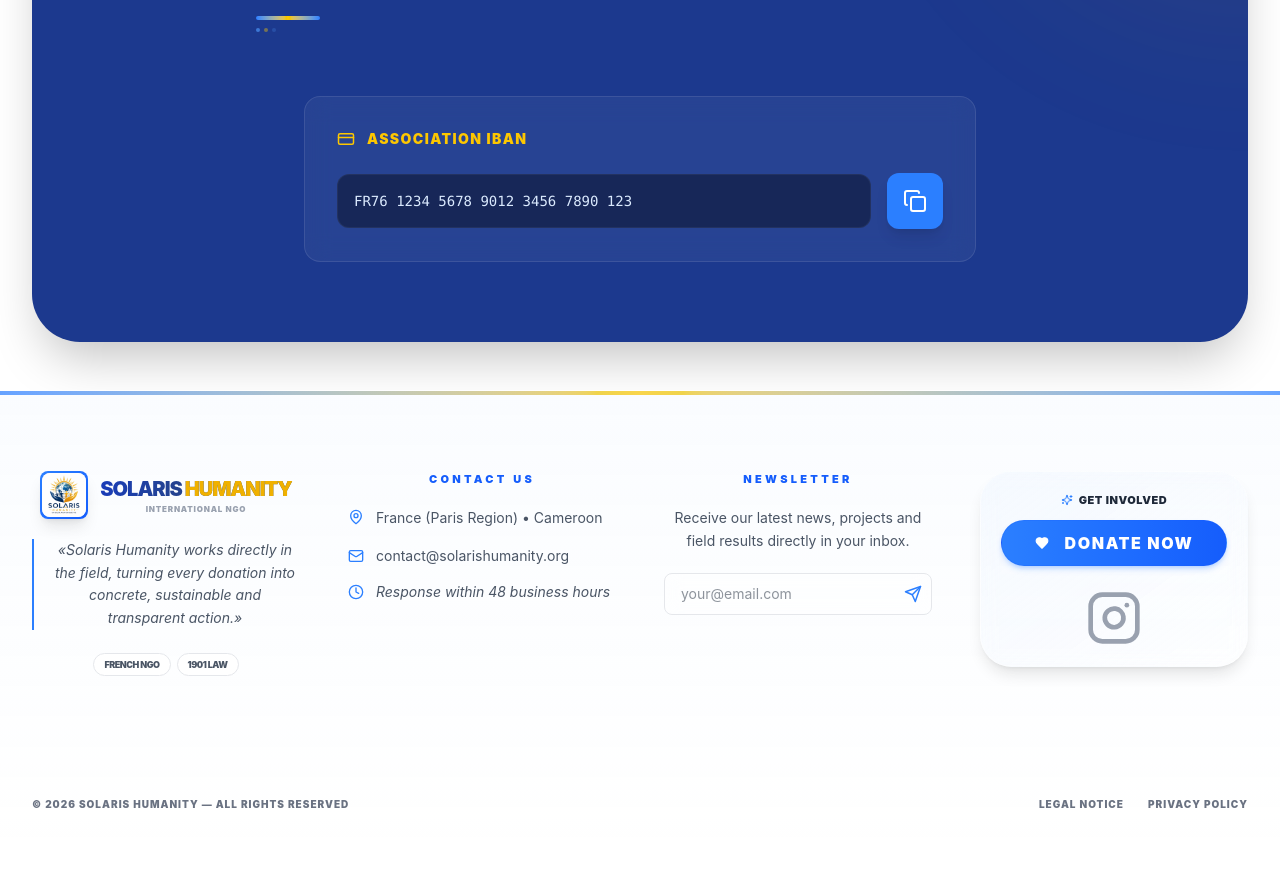
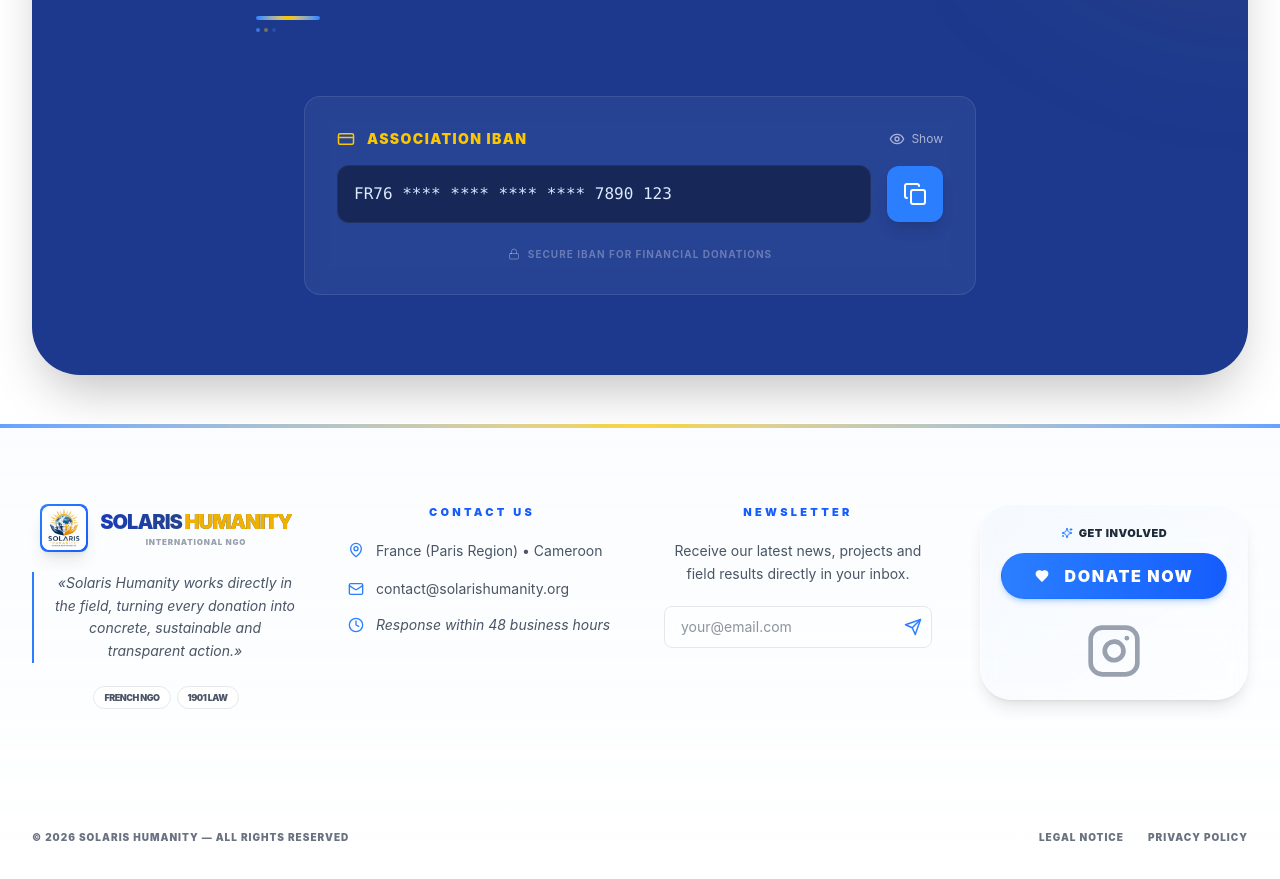
Before and after one commit to 7even5iv/solarishumanity, a React (Vite) app: page /Collection in a window 1280 px wide. Shown: the part 2200-3079 px from the top of the page. Before the commit the page ends 3052 px from the top, so only its background shows below. Built offline with nearby package versions, Linux system fonts and the light colour scheme.

Commit message:
:Mise à jour 19

```diff
--- a/src/i18n.ts
+++ b/src/i18n.ts
@@ -154,6 +154,9 @@ i18n
           collection: {
             badge: "AGIR MAINTENANT",
             title: "COMMENT SOUTENIR SOLARIS HUMANITY?",
+            show: "Afficher",
+            hide: "Masquer",
+            secure_iban: "IBAN sécurisé pour les dons financiers",
             method_mobile: "Collecte Mobile",
             method_financial: "Collecte Financière",
             method_material: "Collecte Matérielle",
@@ -169,7 +172,7 @@ i18n
             tax_info: "66% de réduction d'impôt (France) • DON 100% SÉCURISÉ",
             iban_label: "IBAN DE L'ASSOCIATION",
             transparency_title: "Transparence Totale",
-            transparency_text: "« Vous donnez, nous vous montrons où brille votre lumière »"
+            transparency_text: "« Vous donnez, nous vous montrons où brille votre lumière »",
           },
           contact: {
             title: "Envoyez-nous un message",
@@ -349,6 +352,9 @@ i18n
           collection: {
             badge: "Take Action Today",
             title: "HOW CAN YOU SUPPORT SOLARIS HUMANITY?",
+            show: "Show",
+            hide: "Hide",
+            secure_iban: "Secure IBAN for financial donations",
             method_mobile: "Mobile Collection (France)",
             method_financial: "Financial Donation",
             method_material: "Material Donation",
--- a/src/sections/Collection.tsx
+++ b/src/sections/Collection.tsx
@@ -5,7 +5,7 @@ import { useTranslation } from 'react-i18next';
 import {
   Truck, CreditCard, Package, Heart, CheckCircle2,
   Shield, Gift, Target, Copy, Check, Sparkles, ArrowLeft,
-  Lock, Loader2
+  Lock, Loader2, Eye, EyeOff
 } from 'lucide-react';
 
 import { SectionTitle } from '../components/SectionTitle';
@@ -20,8 +20,14 @@ const Collection: React.FC = () => {
   const [selectedTier, setSelectedTier] = useState<number>(50);
   const [copied, setCopied] = useState<boolean>(false);
   const [isRedirecting, setIsRedirecting] = useState<boolean>(false);
+  const [showIban, setShowIban] = useState<boolean>(false);
 
-  // ✅ Correction 1 : Utiliser useMemo avec dépendances correctes
+  // L'IBAN complet
+  const IBAN_FULL = "FR76 1234 5678 9012 3456 7890 123";
+
+  // IBAN masqué (affiche seulement les 4 premiers et 4 derniers caractères)
+  const IBAN_MASKED = "FR76 **** **** **** **** 7890 123";
+
   const collectionMethods = useMemo(() => [
     {
       title: t('collection.method_mobile'),
@@ -47,7 +53,7 @@ const Collection: React.FC = () => {
       color: "from-blue-500 to-indigo-600",
       gradient: "from-blue-50 to-white"
     }
-  ], [t]); // ✅ Dépendance correcte
+  ], [t]);
 
   const donationTiers = useMemo(() => [
     { amount: 25, title: t('donate.tiers.tier1'), impact: t('missions.p4.desc'), icon: <Heart size={20} /> },
@@ -56,7 +62,6 @@ const Collection: React.FC = () => {
     { amount: 250, title: t('donate.tiers.tier4'), impact: t('missions.p1.desc'), icon: <Target size={20} /> }
   ], [t]);
 
-  // ✅ Correction 2 : Utiliser useCallback pour les fonctions
   const handleFinalPayment = useCallback(() => {
     setIsRedirecting(true);
     const timer = setTimeout(() => {
@@ -64,13 +69,13 @@ const Collection: React.FC = () => {
       setIsRedirecting(false);
     }, 800);
 
-    // ✅ Nettoyage du timer
     return () => clearTimeout(timer);
   }, []);
 
-  const copyRib = useCallback(async () => {
+  // Fonction pour copier l'IBAN
+  const copyIban = useCallback(async () => {
     try {
-      await navigator.clipboard.writeText("FR76 1234 5678 9012 3456 7890 123");
+      await navigator.clipboard.writeText(IBAN_FULL);
       setCopied(true);
       const timer = setTimeout(() => setCopied(false), 2000);
       return () => clearTimeout(timer);
@@ -79,15 +84,15 @@ const Collection: React.FC = () => {
     }
   }, []);
 
-  // ✅ Correction 3 : Ajouter un useEffect pour le nettoyage si besoin
-  useEffect(() => {
-    // Ici, vous pouvez ajouter des abonnements si nécessaire
-    // Et retourner une fonction de nettoyage
+  // Fonction pour basculer l'affichage de l'IBAN
+  const toggleIbanVisibility = useCallback(() => {
+    setShowIban(!showIban);
+  }, [showIban]);
 
-    return () => {
-      // Nettoyage si nécessaire
-    };
-  }, []);
+  // Fonction pour gérer le clic sur l'IBAN (copie automatique)
+  const handleIbanClick = useCallback(() => {
+    copyIban();
+  }, [copyIban]);
 
   return (
     <section id="collecte" className="relative py-12 bg-white overflow-hidden min-h-screen">
@@ -176,6 +181,9 @@ const Collection: React.FC = () => {
           </div>
         </motion.div>
 
+        {/* ==========================================
+            SECTION IBAN - MASQUÉ AVEC CLIC POUR COPIER
+            ========================================== */}
         <motion.div
           initial={{ opacity: 0, y: 40 }}
           whileInView={{ opacity: 1, y: 0 }}
@@ -188,15 +196,49 @@ const Collection: React.FC = () => {
           />
           <SectionTitle dark subtitle={t('collection.iban_label')} title={t('collection.transparency_title')} description={t('collection.transparency_text')} />
           <div className="max-w-2xl mx-auto mt-12 bg-white/5 p-8 rounded-2xl border border-white/10 backdrop-blur-md">
-            <h4 className="text-sm font-black uppercase tracking-widest mb-6 flex items-center gap-3 text-yellow-400"><CreditCard size={18} /> {t('collection.iban_label')}</h4>
+            <div className="flex items-center justify-between mb-4">
+              <h4 className="text-sm font-black uppercase tracking-widest flex items-center gap-3 text-yellow-400">
+                <CreditCard size={18} /> {t('collection.iban_label')}
+              </h4>
+              <button
+                onClick={toggleIbanVisibility}
+                className="text-white/60 hover:text-white transition-colors text-xs flex items-center gap-1.5"
+              >
+                {showIban ? (
+                  <>
+                    <EyeOff size={16} /> {t('collection.hide') || 'Masquer'}
+                  </>
+                ) : (
+                  <>
+                    <Eye size={16} /> {t('collection.show') || 'Afficher'}
+                  </>
+                )}
+              </button>
+            </div>
+
             <div className="flex flex-col sm:flex-row items-center gap-4">
-              <code className="flex-1 p-4 bg-black/40 rounded-xl text-blue-100 font-mono text-sm break-all border border-white/5">FR76 1234 5678 9012 3456 7890 123</code>
+              {/* IBAN masqué ou affiché - Clic pour copier */}
+              <motion.div
+                whileTap={{ scale: 0.98 }}
+                onClick={handleIbanClick}
+                className="flex-1 w-full p-4 bg-black/40 rounded-xl font-mono text-sm sm:text-base border border-white/5 cursor-pointer hover:bg-black/60 transition-all group relative"
+              >
+                <code className="text-blue-100 break-all">
+                  {showIban ? IBAN_FULL : IBAN_MASKED}
+                </code>
+
+                {/* Tooltip au survol */}
+                <div className="absolute -top-10 left-1/2 -translate-x-1/2 bg-gray-800 text-white text-[10px] font-bold px-3 py-1 rounded-full opacity-0 group-hover:opacity-100 transition-opacity whitespace-nowrap pointer-events-none">
+                  {t('collection.click_to_copy') || 'Cliquez pour copier'}
+                </div>
+              </motion.div>
+
+              {/* Bouton Copier */}
               <motion.button
                 whileTap={{ scale: 0.9 }}
-                onClick={copyRib}
-                className={`p-4 rounded-xl transition-all shadow-lg flex items-center justify-center ${copied ? 'bg-green-500' : 'bg-blue-500 hover:bg-blue-600'}`}
+                onClick={copyIban}
+                className={`p-4 rounded-xl transition-all shadow-lg flex items-center justify-center min-w-[56px] ${copied ? 'bg-green-500' : 'bg-blue-500 hover:bg-blue-600'}`}
               >
-                {/* ✅ Correction 4 : AnimatePresence avec key unique */}
                 <AnimatePresence mode="wait" initial={false}>
                   {copied ? (
                     <motion.div
@@ -222,6 +264,27 @@ const Collection: React.FC = () => {
                 </AnimatePresence>
               </motion.button>
             </div>
+
+            {/* Message de confirmation de copie */}
+            <AnimatePresence>
+              {copied && (
+                <motion.div
+                  initial={{ opacity: 0, y: -10 }}
+                  animate={{ opacity: 1, y: 0 }}
+                  exit={{ opacity: 0, y: -10 }}
+                  className="mt-4 text-center text-green-400 text-sm font-bold flex items-center justify-center gap-2"
+                >
+                  <Check size={18} />
+                  {t('collection.copied') || 'IBAN copié dans le presse-papier !'}
+                </motion.div>
+              )}
+            </AnimatePresence>
+
+            {/* Sécurité */}
+            <div className="mt-6 flex items-center justify-center gap-2 text-white/30 text-[10px] uppercase tracking-widest font-bold">
+              <Lock size={12} />
+              {t('collection.secure_iban') || 'Données bancaires sécurisées'}
+            </div>
           </div>
         </motion.div>
       </div>
```
